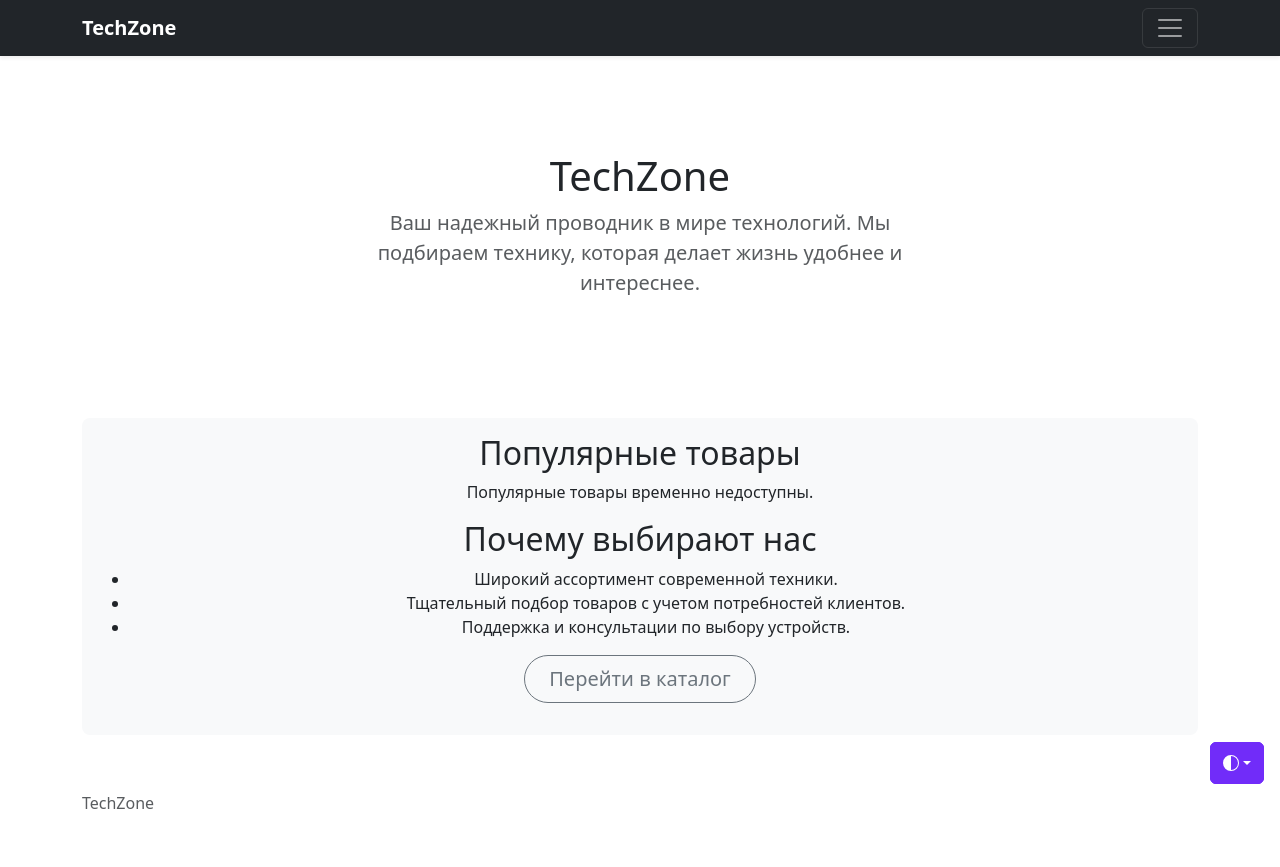
After one commit to Sevaat/Django_Project, a Django app: template catalog/templates/home.html in a window 1280 px wide. The commit adds this page. Run offline with Django 5.2, Linux system fonts and the light colour scheme; the template is opened without the code that fills it, so the values that code supplies are empty; some libraries are stand-ins or nearby versions.

Commit message:
Главная страница

```diff
--- /dev/null
+++ b/catalog/templates/home.html
@@ -0,0 +1,122 @@
+{% extends 'base.html' %}
+
+{% block content %}
+
+<!DOCTYPE html>
+<html lang="en" data-bs-theme="auto">
+<head>
+    <meta charset="utf-8">
+    <meta name="viewport" content="width=device-width, initial-scale=1">
+    <meta name="description" content="">
+    <meta name="author" content="Mark Otto, Jacob Thornton, and Bootstrap contributors">
+    <meta name="generator" content="Astro v5.13.2">
+    <title>Jumbotrons · Bootstrap v5.3</title>
+    <link rel="canonical" href="https://getbootstrap.com/docs/5.3/examples/jumbotrons/">
+    <script src="/docs/5.3/assets/js/color-modes.js"></script>
+    <link href="/docs/5.3/dist/css/bootstrap.min.css" rel="stylesheet"
+          integrity="sha384-sRIl4kxILFvY47J16cr9ZwB07vP4J8+LH7qKQnuqkuIAvNWLzeN8tE5YBujZqJLB">
+    <link rel="apple-touch-icon" href="/docs/5.3/assets/img/favicons/apple-touch-icon.png" sizes="180x180">
+    <link rel="icon" href="/docs/5.3/assets/img/favicons/favicon-32x32.png" sizes="32x32" type="image/png">
+    <link rel="icon" href="/docs/5.3/assets/img/favicons/favicon-16x16.png" sizes="16x16" type="image/png">
+    <link rel="manifest" href="/docs/5.3/assets/img/favicons/manifest.json">
+    <link rel="mask-icon" href="/docs/5.3/assets/img/favicons/safari-pinned-tab.svg" color="#712cf9">
+    <link rel="icon" href="/docs/5.3/assets/img/favicons/favicon.ico">
+    <meta name="theme-color" content="#712cf9">
+    <link href="jumbotrons.css" rel="stylesheet">
+    <style>
+        .bd-placeholder-img{font-size:1.125rem;text-anchor:middle;-webkit-user-select:none;-moz-user-select:none;user-select:none}@media (min-width: 768px){.bd-placeholder-img-lg{font-size:3.5rem}}.b-example-divider{width:100%;height:3rem;background-color:#0000001a;border:solid rgba(0,0,0,.15);border-width:1px 0;box-shadow:inset 0 .5em 1.5em #0000001a,inset 0 .125em .5em #00000026}.b-example-vr{flex-shrink:0;width:1.5rem;height:100vh}.bi{vertical-align:-.125em;fill:currentColor}.nav-scroller{position:relative;z-index:2;height:2.75rem;overflow-y:hidden}.nav-scroller .nav{display:flex;flex-wrap:nowrap;padding-bottom:1rem;margin-top:-1px;overflow-x:auto;text-align:center;white-space:nowrap;-webkit-overflow-scrolling:touch}.btn-bd-primary{--bd-violet-bg: #712cf9;--bd-violet-rgb: 112.520718, 44.062154, 249.437846;--bs-btn-font-weight: 600;--bs-btn-color: var(--bs-white);--bs-btn-bg: var(--bd-violet-bg);--bs-btn-border-color: var(--bd-violet-bg);--bs-btn-hover-color: var(--bs-white);--bs-btn-hover-bg: #6528e0;--bs-btn-hover-border-color: #6528e0;--bs-btn-focus-shadow-rgb: var(--bd-violet-rgb);--bs-btn-active-color: var(--bs-btn-hover-color);--bs-btn-active-bg: #5a23c8;--bs-btn-active-border-color: #5a23c8}.bd-mode-toggle{z-index:1500}.bd-mode-toggle .bi{width:1em;height:1em}.bd-mode-toggle .dropdown-menu .active .bi{display:block!important}
+    </style>
+</head>
+<body>
+<svg xmlns="http://www.w3.org/2000/svg" class="d-none">
+    <symbol id="check2" viewBox="0 0 16 16">
+        <path d="M13.854 3.646a.5.5 0 0 1 0 .708l-7 7a.5.5 0 0 1-.708 0l-3.5-3.5a.5.5 0 1 1 .708-.708L6.5 10.293l6.646-6.647a.5.5 0 0 1 .708 0z"></path>
+    </symbol>
+    <symbol id="circle-half" viewBox="0 0 16 16">
+        <path d="M8 15A7 7 0 1 0 8 1v14zm0 1A8 8 0 1 1 8 0a8 8 0 0 1 0 16z"></path>
+    </symbol>
+    <symbol id="moon-stars-fill" viewBox="0 0 16 16">
+        <path d="M6 .278a.768.768 0 0 1 .08.858 7.208 7.208 0 0 0-.878 3.46c0 4.021 3.278 7.277 7.318 7.277.527 0 1.04-.055 1.533-.16a.787.787 0 0 1 .81.316.733.733 0 0 1-.031.893A8.349 8.349 0 0 1 8.344 16C3.734 16 0 12.286 0 7.71 0 4.266 2.114 1.312 5.124.06A.752.752 0 0 1 6 .278z"></path>
+        <path d="M10.794 3.148a.217.217 0 0 1 .412 0l.387 1.162c.173.518.579.924 1.097 1.097l1.162.387a.217.217 0 0 1 0 .412l-1.162.387a1.734 1.734 0 0 0-1.097 1.097l-.387 1.162a.217.217 0 0 1-.412 0l-.387-1.162A1.734 1.734 0 0 0 9.31 6.593l-1.162-.387a.217.217 0 0 1 0-.412l1.162-.387a1.734 1.734 0 0 0 1.097-1.097l.387-1.162zM13.863.099a.145.145 0 0 1 .274 0l.258.774c.115.346.386.617.732.732l.774.258a.145.145 0 0 1 0 .274l-.774.258a1.156 1.156 0 0 0-.732.732l-.258.774a.145.145 0 0 1-.274 0l-.258-.774a1.156 1.156 0 0 0-.732-.732l-.774-.258a.145.145 0 0 1 0-.274l.774-.258c.346-.115.617-.386.732-.732L13.863.1z"></path>
+    </symbol>
+    <symbol id="sun-fill" viewBox="0 0 16 16">
+        <path d="M8 12a4 4 0 1 0 0-8 4 4 0 0 0 0 8zM8 0a.5.5 0 0 1 .5.5v2a.5.5 0 0 1-1 0v-2A.5.5 0 0 1 8 0zm0 13a.5.5 0 0 1 .5.5v2a.5.5 0 0 1-1 0v-2A.5.5 0 0 1 8 13zm8-5a.5.5 0 0 1-.5.5h-2a.5.5 0 0 1 0-1h2a.5.5 0 0 1 .5.5zM3 8a.5.5 0 0 1-.5.5h-2a.5.5 0 0 1 0-1h2A.5.5 0 0 1 3 8zm10.657-5.657a.5.5 0 0 1 0 .707l-1.414 1.415a.5.5 0 1 1-.707-.708l1.414-1.414a.5.5 0 0 1 .707 0zm-9.193 9.193a.5.5 0 0 1 0 .707L3.05 13.657a.5.5 0 0 1-.707-.707l1.414-1.414a.5.5 0 0 1 .707 0zm9.193 2.121a.5.5 0 0 1-.707 0l-1.414-1.414a.5.5 0 0 1 .707-.707l1.414 1.414a.5.5 0 0 1 0 .707zM4.464 4.465a.5.5 0 0 1-.707 0L2.343 3.05a.5.5 0 1 1 .707-.707l1.414 1.414a.5.5 0 0 1 0 .708z"></path>
+    </symbol>
+</svg>
+<div class="dropdown position-fixed bottom-0 end-0 mb-3 me-3 bd-mode-toggle">
+    <button class="btn btn-bd-primary py-2 dropdown-toggle d-flex align-items-center" id="bd-theme" type="button"
+            aria-expanded="false" data-bs-toggle="dropdown" aria-label="Toggle theme (auto)">
+        <svg class="bi my-1 theme-icon-active" aria-hidden="true">
+            <use href="#circle-half"></use>
+        </svg>
+        <span class="visually-hidden" id="bd-theme-text">Toggle theme</span></button>
+    <ul class="dropdown-menu dropdown-menu-end shadow" aria-labelledby="bd-theme-text">
+        <li>
+            <button type="button" class="dropdown-item d-flex align-items-center" data-bs-theme-value="light"
+                    aria-pressed="false">
+                <svg class="bi me-2 opacity-50" aria-hidden="true">
+                    <use href="#sun-fill"></use>
+                </svg>
+                Light
+                <svg class="bi ms-auto d-none" aria-hidden="true">
+                    <use href="#check2"></use>
+                </svg>
+            </button>
+        </li>
+        <li>
+            <button type="button" class="dropdown-item d-flex align-items-center" data-bs-theme-value="dark"
+                    aria-pressed="false">
+                <svg class="bi me-2 opacity-50" aria-hidden="true">
+                    <use href="#moon-stars-fill"></use>
+                </svg>
+                Dark
+                <svg class="bi ms-auto d-none" aria-hidden="true">
+                    <use href="#check2"></use>
+                </svg>
+            </button>
+        </li>
+        <li>
+            <button type="button" class="dropdown-item d-flex align-items-center active" data-bs-theme-value="auto"
+                    aria-pressed="true">
+                <svg class="bi me-2 opacity-50" aria-hidden="true">
+                    <use href="#circle-half"></use>
+                </svg>
+                Auto
+                <svg class="bi ms-auto d-none" aria-hidden="true">
+                    <use href="#check2"></use>
+                </svg>
+            </button>
+        </li>
+    </ul>
+</div>
+<svg xmlns="http://www.w3.org/2000/svg" class="d-none">
+    <symbol id="bootstrap" viewBox="0 0 118 94"><title>Bootstrap</title>
+        <path fill-rule="evenodd" clip-rule="evenodd"
+              d="M24.509 0c-6.733 0-11.715 5.893-11.492 12.284.214 6.14-.064 14.092-2.066 20.577C8.943 39.365 5.547 43.485 0 44.014v5.972c5.547.529 8.943 4.649 10.951 11.153 2.002 6.485 2.28 14.437 2.066 20.577C12.794 88.106 17.776 94 24.51 94H93.5c6.733 0 11.714-5.893 11.491-12.284-.214-6.14.064-14.092 2.066-20.577 2.009-6.504 5.396-10.624 10.943-11.153v-5.972c-5.547-.529-8.934-4.649-10.943-11.153-2.002-6.484-2.28-14.437-2.066-20.577C105.214 5.894 100.233 0 93.5 0H24.508zM80 57.863C80 66.663 73.436 72 62.543 72H44a2 2 0 01-2-2V24a2 2 0 012-2h18.437c9.083 0 15.044 4.92 15.044 12.474 0 5.302-4.01 10.049-9.119 10.88v.277C75.317 46.394 80 51.21 80 57.863zM60.521 28.34H49.948v14.934h8.905c6.884 0 10.68-2.772 10.68-7.727 0-4.643-3.264-7.207-9.012-7.207zM49.948 49.2v16.458H60.91c7.167 0 10.964-2.876 10.964-8.281 0-5.406-3.903-8.178-11.425-8.178H49.948z"></path>
+    </symbol>
+    <symbol id="arrow-right-short" viewBox="0 0 16 16">
+        <path fill-rule="evenodd"
+              d="M4 8a.5.5 0 0 1 .5-.5h5.793L8.146 5.354a.5.5 0 1 1 .708-.708l3 3a.5.5 0 0 1 0 .708l-3 3a.5.5 0 0 1-.708-.708L10.293 8.5H4.5A.5.5 0 0 1 4 8z"></path>
+    </symbol>
+    <symbol id="check2-circle" viewBox="0 0 16 16">
+        <path d="M2.5 8a5.5 5.5 0 0 1 8.25-4.764.5.5 0 0 0 .5-.866A6.5 6.5 0 1 0 14.5 8a.5.5 0 0 0-1 0 5.5 5.5 0 1 1-11 0z"></path>
+        <path d="M15.354 3.354a.5.5 0 0 0-.708-.708L8 9.293 5.354 6.646a.5.5 0 1 0-.708.708l3 3a.5.5 0 0 0 .708 0l7-7z"></path>
+    </symbol>
+</svg>
+<div class="container my-2">
+    <div class="p-3 text-center bg-body-tertiary rounded-3">
+        <h2>Популярные товары</h2>
+    <p>Популярные товары временно недоступны.</p>
+
+<h2>Почему выбирают нас</h2>
+<ul>
+    <li>Широкий ассортимент современной техники.</li>
+    <li>Тщательный подбор товаров с учетом потребностей клиентов.</li>
+    <li>Поддержка и консультации по выбору устройств.</li>
+</ul>
+        <div class="d-inline-flex gap-2 mb-3">
+            <a class="btn btn-outline-secondary btn-lg px-4 rounded-pill" role="button" href="{% url 'catalog:products_list' %}">Перейти в каталог</a>
+        </div>
+    </div>
+</div>
+{% endblock %}
--- a/catalog/templates/includes/inc_menu.html
+++ b/catalog/templates/includes/inc_menu.html
@@ -5,7 +5,8 @@
                     <p class="text-body-secondary">Современный онлайн-магазин техники и электроники, где собраны лучшие гаджеты для дома, работы и развлечений.</p></div>
                 <div class="col-sm-4 offset-md-1 py-4"><h4>Навигация</h4>
                     <ul class="list-unstyled">
-                        <li><a href="{% url 'catalog:products_list' %}" class="text-white">Главная</a></li>
+                        <li><a href="{% url 'catalog:home' %}" class="text-white">Главная</a></li>
+                        <li><a href="{% url 'catalog:products_list' %}" class="text-white">Каталог</a></li>
                         <li><a href="#" class="text-white">Вход</a></li>
                         <li><a href="#" class="text-white">Регистрация</a></li>
                       <li><a href="{% url 'catalog:company_detail' %}" class="text-white">Контакты</a></li>
--- a/catalog/urls.py
+++ b/catalog/urls.py
@@ -1,11 +1,12 @@
 from django.urls import path
 from catalog.apps import CatalogConfig
-from catalog.views import products_list, products_detail, company_detail
+from catalog.views import products_list, products_detail, company_detail, home
 
 app_name = CatalogConfig.name
 
 urlpatterns = [
-    path('', products_list, name='products_list'),
+    path('', home, name='home'),
+    path('catalog/', products_list, name='products_list'),
     path('products/<int:pk>/', products_detail, name='products_detail'),
     path('company/', company_detail, name='company_detail'),
 ]
--- a/catalog/views.py
+++ b/catalog/views.py
@@ -1,6 +1,10 @@
 from django.shortcuts import render, get_object_or_404
 
 from catalog.models import Product
+
+
+def home(request):
+    return render(request, 'home.html')
 
 
 def products_list(request):
```
